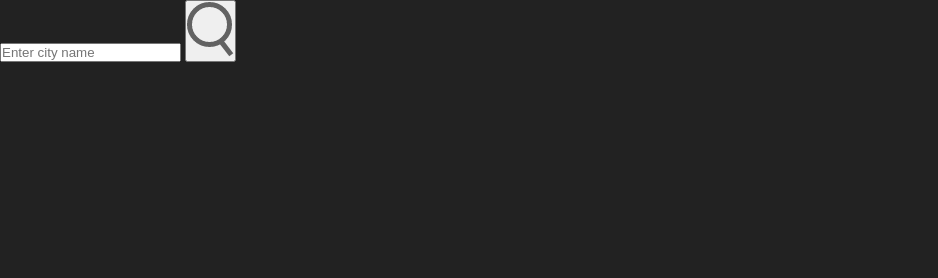
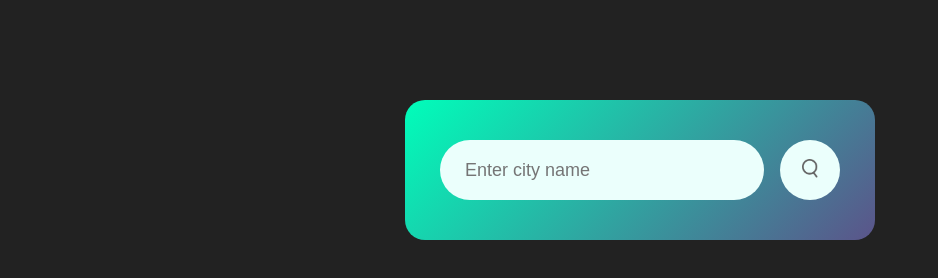
Before and after one commit to Yabsra-Yihenew/Afronex-LEVEL-II-WEATHER-WEB-APP-, a plain HTML site: page index.html in a window 1280 px wide. Shown: the whole page, without its empty margins (0-938 px from the left). Drawn offline with Linux system fonts and the light colour scheme.

Commit message:
Adding styles

```diff
--- a/style.css
+++ b/style.css
@@ -7,3 +7,57 @@
 body{
     background:#222;
 }
+.card{
+    width: 90%;
+    max-width: 470px;
+    background: linear-gradient(135deg, #00feba, #5b548a);
+    color : #fff;
+    margin: 100px auto 0;
+    border-radius: 20px;
+    padding: 40px 35px;
+    text-align: center;
+}
+.search{
+    width: 100%;
+    display: flex;
+    align-items: center;
+    justify-content: space-between;
+}
+.search input{
+    border: 0;
+    outline: 0;
+    background: #ebfffc;
+    color: #555;
+    padding: 10px 25px;
+    height: 60px;
+    border-radius: 30px;
+    flex: 1;
+    margin-right: 16px;
+    font-size: 18px;
+}
+.search button{
+    border: 0;
+    outline: 0;
+    background: #ebfffc;
+    border-radius: 50%;
+    width: 60px;
+    height: 60px;
+    cursor: pointer;
+}
+.search button img{
+    width: 16px;
+
+}
+.weather-icon{
+    width: 170px;
+    margin-top: 30px;
+}
+.weather h1{
+    font-size: 80px;
+    font-weight: 500;
+}
+.weather h2{
+    font-size: 45px;
+    font-weight: 400;
+    margin-top: -10px;
+}
```
